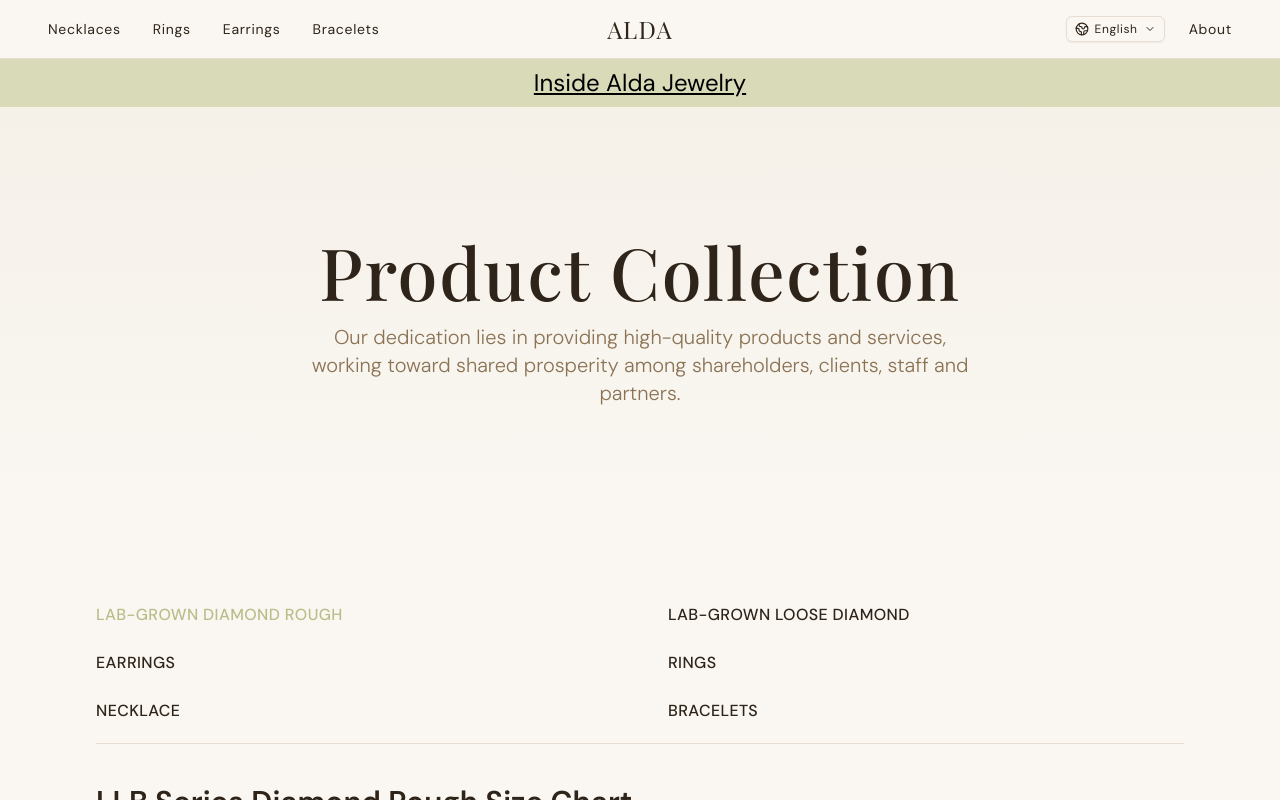
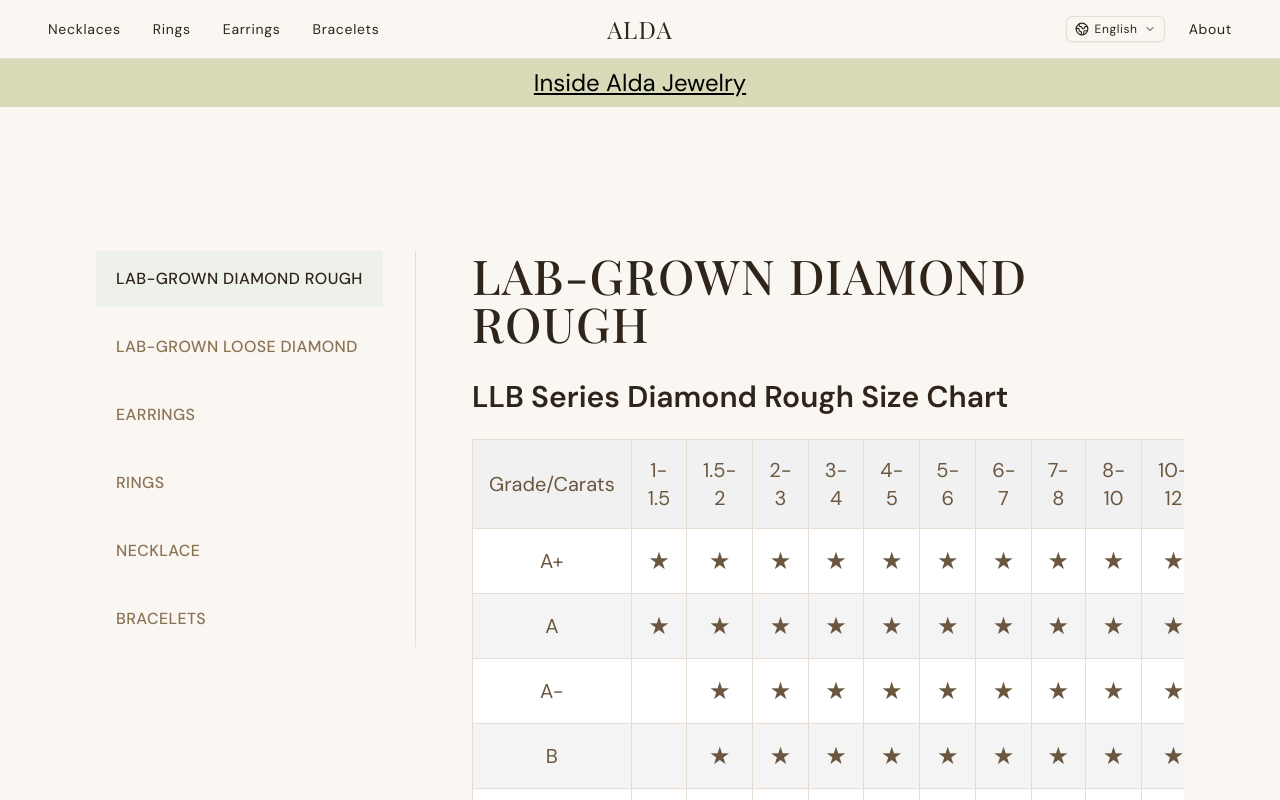
Before and after one commit to zhangsir-star/dualda, a React (Vite) app: page /product in a window 1280 px wide. Shown: the top 800 px of the page. Built offline with nearby package versions, Linux system fonts and the light colour scheme; a web font is replaced by a local one.

Commit message:
Update product page category layout

```diff
--- a/src/pages/ProductPage.jsx
+++ b/src/pages/ProductPage.jsx
@@ -6,12 +6,12 @@ import { bracelets, earrings, necklaces, rings } from '../data'
 import { t } from '../i18n'
 
 const productTabs = [
-  t('product.tabs.rough'),
-  t('product.tabs.loose'),
-  t('product.tabs.earrings'),
-  t('product.tabs.rings'),
-  t('product.tabs.necklace'),
-  t('product.tabs.bracelets'),
+  { id: 'rough', label: t('product.tabs.rough') },
+  { id: 'loose', label: t('product.tabs.loose') },
+  { id: 'earrings', label: t('product.tabs.earrings') },
+  { id: 'rings', label: t('product.tabs.rings') },
+  { id: 'necklace', label: t('product.tabs.necklace') },
+  { id: 'bracelets', label: t('product.tabs.bracelets') },
 ]
 
 const llbColumns = [t('product.rough.gradeCarats'), '1-1.5', '1.5-2', '2-3', '3-4', '4-5', '5-6', '6-7', '7-8', '8-10', '10-12', '12-15']
@@ -115,51 +115,50 @@ function ProductImageGrid({ products }) {
 }
 
 export default function ProductPage() {
-  const [activeTab, setActiveTab] = useState(productTabs[0])
+  const [activeTab, setActiveTab] = useState(productTabs[0].id)
+  const activeTabLabel = productTabs.find(tab => tab.id === activeTab)?.label
 
   return (
     <div className="min-h-screen bg-cream">
       <Header />
-      <section className="bg-gradient-to-b from-cream-dark to-cream pt-24 pb-16 md:pt-32 md:pb-24 px-6 md:px-12 lg:px-24">
-        <div className="max-w-4xl mx-auto text-center">
-          <h1 className="heading-serif text-4xl md:text-6xl lg:text-7xl text-brown-900 leading-tight mb-4">
-            {t('product.title')}
-          </h1>
-          <p className="text-lg md:text-xl text-brown-600 font-light max-w-2xl mx-auto">
-            {t('product.description')}
-          </p>
-        </div>
-      </section>
 
-      <section className="bg-cream px-6 md:px-12 lg:px-24 py-10 md:py-20">
-        <div className="max-w-7xl mx-auto">
-          <nav className="sticky top-[56px] z-40 mb-10 grid grid-cols-2 gap-x-8 gap-y-5 border-b border-brown-200 bg-cream py-4 text-left md:gap-x-14 md:gap-y-6 md:py-5">
+      <section className="bg-cream px-6 pt-28 pb-12 md:px-12 md:pt-36 md:pb-20 lg:px-24">
+        <div className="mx-auto grid max-w-7xl gap-10 lg:grid-cols-[320px_minmax(0,1fr)] lg:gap-14">
+          <nav className="lg:sticky lg:top-28 lg:self-start lg:border-r lg:border-brown-200 lg:pr-8">
+            <div className="grid gap-3 sm:grid-cols-2 lg:grid-cols-1">
             {productTabs.map(tab => (
               <button
-                key={tab}
+                key={tab.id}
                 type="button"
-                onClick={() => setActiveTab(tab)}
-                className={`text-left text-xs md:text-base font-medium tracking-wide uppercase ${
-                  activeTab === tab ? 'text-[#BABD8A]' : 'text-brown-900'
+                onClick={() => setActiveTab(tab.id)}
+                className={`rounded-sm px-5 py-4 text-left text-sm font-medium uppercase tracking-wide transition-colors duration-300 md:text-base ${
+                  activeTab === tab.id
+                    ? 'bg-[#EEF1EA] text-brown-900'
+                    : 'text-brown-600 hover:bg-brown-100 hover:text-brown-900'
                 }`}
               >
-                {tab}
+                {tab.label}
               </button>
             ))}
+            </div>
           </nav>
 
           <div className="min-h-[320px]">
-            {activeTab === t('product.tabs.rough') && (
+            <h1 className="heading-serif mb-8 text-4xl leading-tight text-brown-900 md:text-5xl">
+              {activeTabLabel}
+            </h1>
+
+            {activeTab === 'rough' && (
               <div className="text-brown-700">
                 <RoughTable title={t('product.rough.llbTitle')} columns={llbColumns} rows={llbRows} />
                 <RoughTable title={t('product.rough.llsTitle')} columns={llsColumns} rows={llsRows} />
               </div>
             )}
-            {activeTab === t('product.tabs.loose') && <LooseDiamondVideo />}
-            {activeTab === t('product.tabs.earrings') && <ProductImageGrid products={earrings} />}
-            {activeTab === t('product.tabs.rings') && <ProductImageGrid products={rings} />}
-            {activeTab === t('product.tabs.necklace') && <ProductImageGrid products={necklaces} />}
-            {activeTab === t('product.tabs.bracelets') && <ProductImageGrid products={bracelets} />}
+            {activeTab === 'loose' && <LooseDiamondVideo />}
+            {activeTab === 'earrings' && <ProductImageGrid products={earrings} />}
+            {activeTab === 'rings' && <ProductImageGrid products={rings} />}
+            {activeTab === 'necklace' && <ProductImageGrid products={necklaces} />}
+            {activeTab === 'bracelets' && <ProductImageGrid products={bracelets} />}
           </div>
         </div>
       </section>
```
